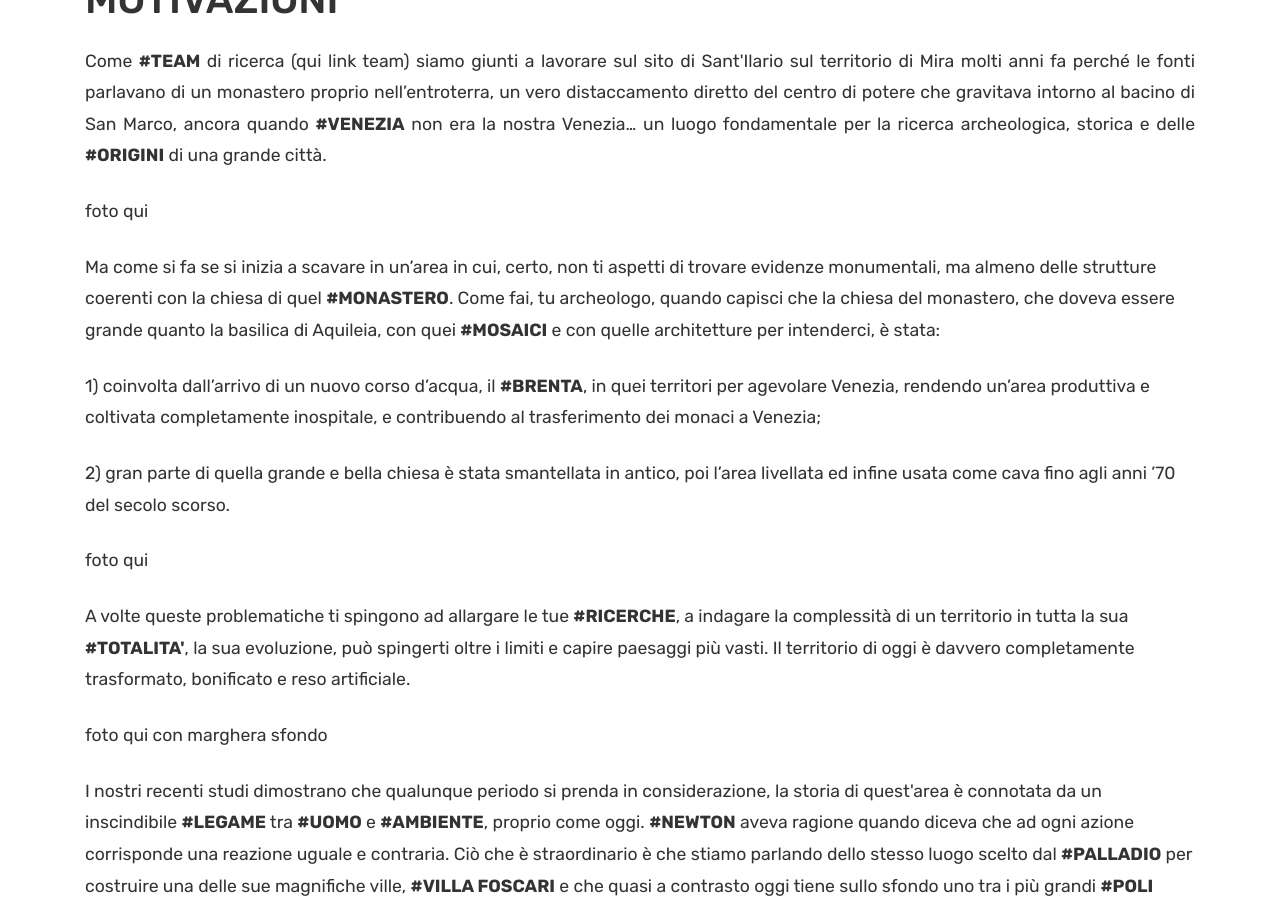
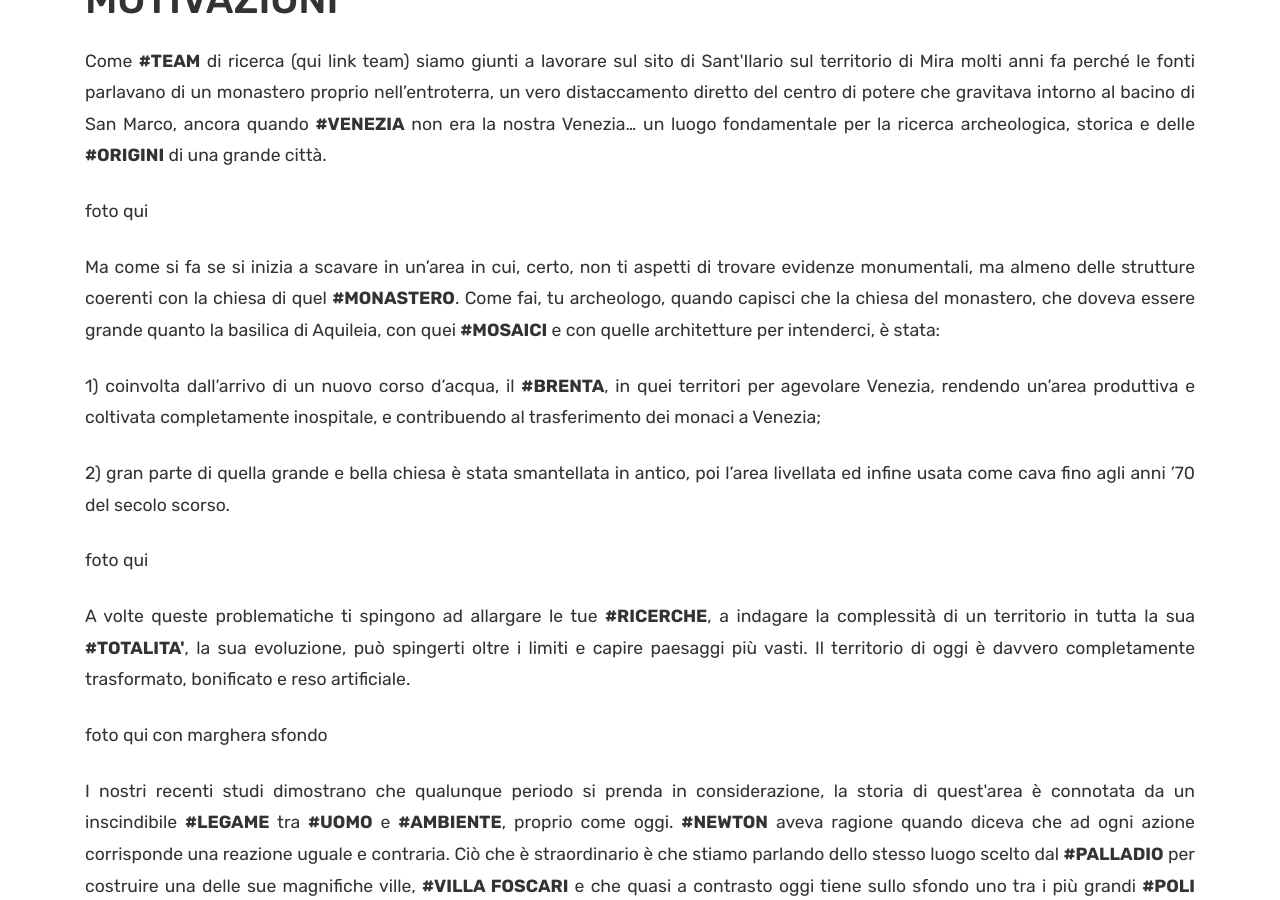
Before and after one commit to valrem93/SantIlarioeilBrenta_test, a Jekyll site: the page built from docs/heritage.html, in a window 1280 px wide and 900 px high, scrolled down 319 px. Built offline with Jekyll 4.4.1, drawn with Linux system fonts in a browser that asks for light colours.

Commit message:
Update heritage.html

```diff
--- a/docs/heritage.html
+++ b/docs/heritage.html
@@ -12,40 +12,30 @@ per la ricerca archeologica, storica e delle <b>#ORIGINI</b> di una grande citt
 
  <p>foto qui </p>
 
-<div style=’text-align:justify’>
-<p>Ma come si fa se si inizia a scavare in un’area in cui, certo, non ti aspetti di trovare evidenze monumentali, ma almeno delle strutture coerenti con la chiesa di
+<p align=justify>Ma come si fa se si inizia a scavare in un’area in cui, certo, non ti aspetti di trovare evidenze monumentali, ma almeno delle strutture coerenti con la chiesa di
 quel <b>#MONASTERO</b>. Come fai, tu archeologo, quando capisci che la chiesa del monastero, che doveva essere grande quanto la basilica di Aquileia, con quei <b>#MOSAICI</b> e con
 quelle architetture per intenderci, è stata: </p>
-</div>
-<div style=’text-align:justify’>
- <p>1) coinvolta dall’arrivo di un nuovo corso d’acqua, il <b>#BRENTA</b>, in quei territori per agevolare Venezia, rendendo un’area produttiva e
+
+<p align=justify>1) coinvolta dall’arrivo di un nuovo corso d’acqua, il <b>#BRENTA</b>, in quei territori per agevolare Venezia, rendendo un’area produttiva e
 coltivata completamente inospitale, e contribuendo al trasferimento dei monaci a Venezia; </p>
-</div>
-<div style=’text-align:justify’>
- <p>2) gran parte di quella grande e bella chiesa è stata smantellata in antico, poi l’area livellata ed infine usata come cava fino agli anni ’70 del secolo scorso.</p>
-</div>
+<p align=justify>2) gran parte di quella grande e bella chiesa è stata smantellata in antico, poi l’area livellata ed infine usata come cava fino agli anni ’70 del secolo scorso.</p>
 
 <p>foto qui </p>
-
-<div style=’text-align:justify’>
- <p>A volte queste problematiche ti spingono ad allargare le tue <b>#RICERCHE</b>, a indagare la complessità di un territorio in tutta la sua <b>#TOTALITA'</b>, la sua evoluzione,
+<p align=justify>A volte queste problematiche ti spingono ad allargare le tue <b>#RICERCHE</b>, a indagare la complessità di un territorio in tutta la sua <b>#TOTALITA'</b>, la sua evoluzione,
 può spingerti oltre i limiti e capire paesaggi più vasti. Il territorio di oggi è davvero completamente trasformato, bonificato e reso artificiale. </p>
-</div>
 
 <p>foto qui con marghera sfondo</p>
 
-<div style=’text-align:justify’>
- <p>I nostri recenti studi dimostrano che qualunque periodo si prenda in considerazione, la storia di quest'area è connotata da un inscindibile <b>#LEGAME</b> tra <b>#UOMO</b>
+<p align=justify>I nostri recenti studi dimostrano che qualunque periodo si prenda in considerazione, la storia di quest'area è connotata da un inscindibile <b>#LEGAME</b> tra <b>#UOMO</b>
 e <b>#AMBIENTE</b>, proprio come oggi. <b>#NEWTON</b> aveva ragione quando diceva che ad ogni azione corrisponde una reazione uguale e contraria.
  Ciò che è straordinario è che stiamo parlando dello stesso luogo scelto dal <b>#PALLADIO</b> per costruire una delle sue magnifiche ville,
  <b>#VILLA FOSCARI</b> e che quasi a contrasto oggi tiene sullo sfondo uno tra i più grandi <b>#POLI INDUSTRIALI</b> del Nord-Est e alle spalle di tutto, la causa di tutto:
  VENEZIA e la sua <b>#SALVAGUARDIA</b>. </p>
-  <p> Paesaggi artificiali a Venezia, parla di proprio questo.</p>
-</div>
+  <p align=justify> Paesaggi artificiali a Venezia, parla di proprio questo.</p>
 
 <p>foto libro qui </p>
 
-<b><h1>OBIETTIVI</b></h1>
+<h1>OBIETTIVI</h1>
 Come valorizzare la complessità, sensibilizzare le persone verso la comprensione delle particolari caratteristiche del paesaggio?
 Come donare un'identità, innanzitutto visiva al patrimonio? Le attività svolte durante il progetto, con il forte supporto dei partner aziendali,
 che ci tengo davvero a ringraziare, e della soprintendenza, sono state tutte rivolte a tradurre e a trasmettere il valore del patrimonio culturale del territorio,
```
